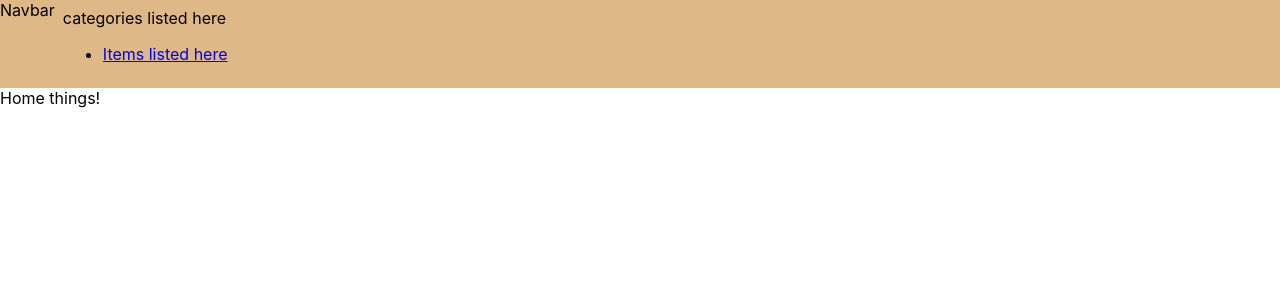
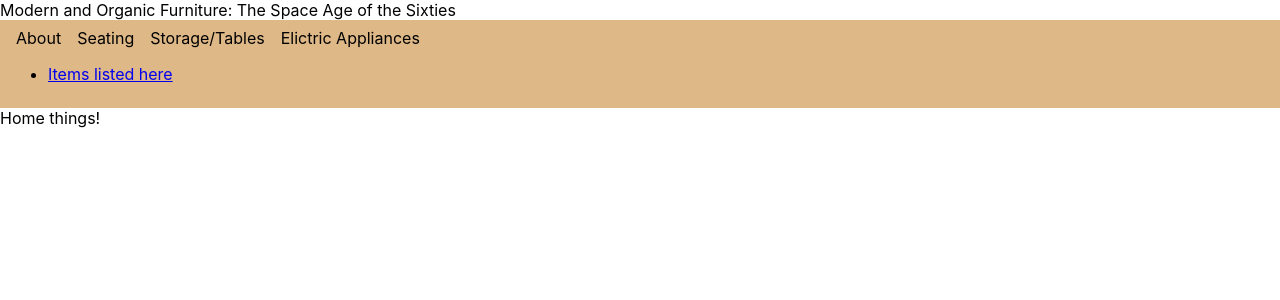
Before and after one commit to r0seinvase/phase-2-project, a React (Create React App) app in the folder app/: page / in a window 1280 px wide. Shown: the top 300 px of the page. Built offline with nearby package versions, Linux system fonts and the light colour scheme.

Commit message:
Small changes to ui

```diff
--- a/app/src/App.css
+++ b/app/src/App.css
@@ -5,4 +5,5 @@
 
 .navChild{
     margin: 1vh;
+    display: inline;
 }
--- a/app/src/App.js
+++ b/app/src/App.js
@@ -6,6 +6,9 @@ import Home from "./Home";
 
 function App() {
   return <div className="App">
+    <div>
+      Modern and Organic Furniture: The Space Age of the Sixties
+    </div>
         <Navbar />
       <Switch>
       <Route exact path="/Item">
--- a/app/src/Category.js
+++ b/app/src/Category.js
@@ -2,7 +2,10 @@ import { BrowserRouter, Route, Link} from "react-router-dom";
 import Item from "./Item"
 function Category() {
     return <div>
-        categories listed here
+        <div className="navChild">About</div>
+        <div className="navChild">Seating</div>
+        <div className="navChild">Storage/Tables</div>
+        <div className="navChild">Elictric Appliances</div>
         <ul>
             <li>
                 <Link to="/Item">
--- a/app/src/Navbar.js
+++ b/app/src/Navbar.js
@@ -1,9 +1,7 @@
 import Category from "./Category";
-import App from "./App.css";
 
 function Navbar() {
     return <div id="navBar">
-        Navbar
         <div className="navChild"> <Category /></div>
         </div>
 }
```
Also changed, not shown: 1 other file (tests, documents, lock files or other folders).
